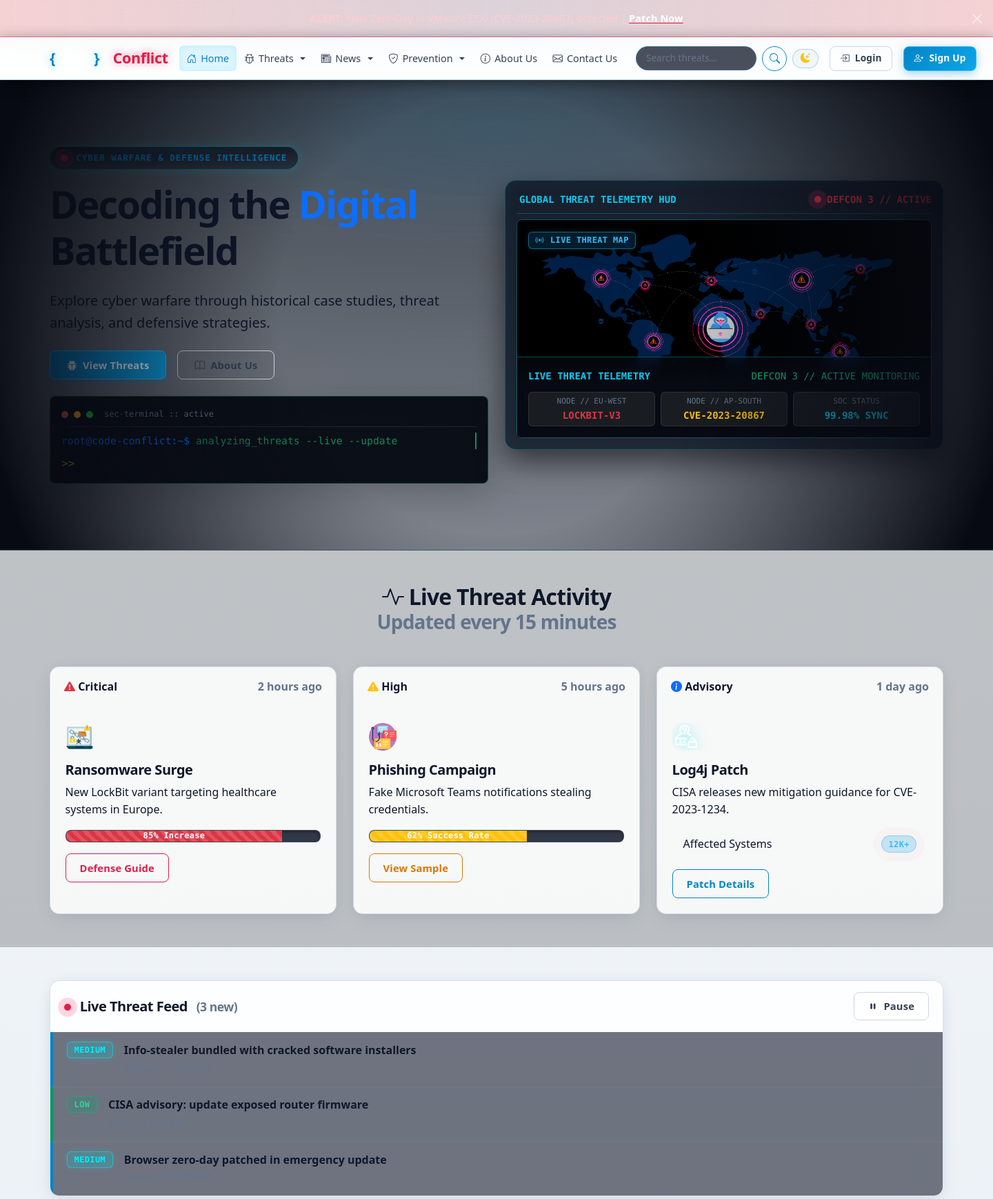
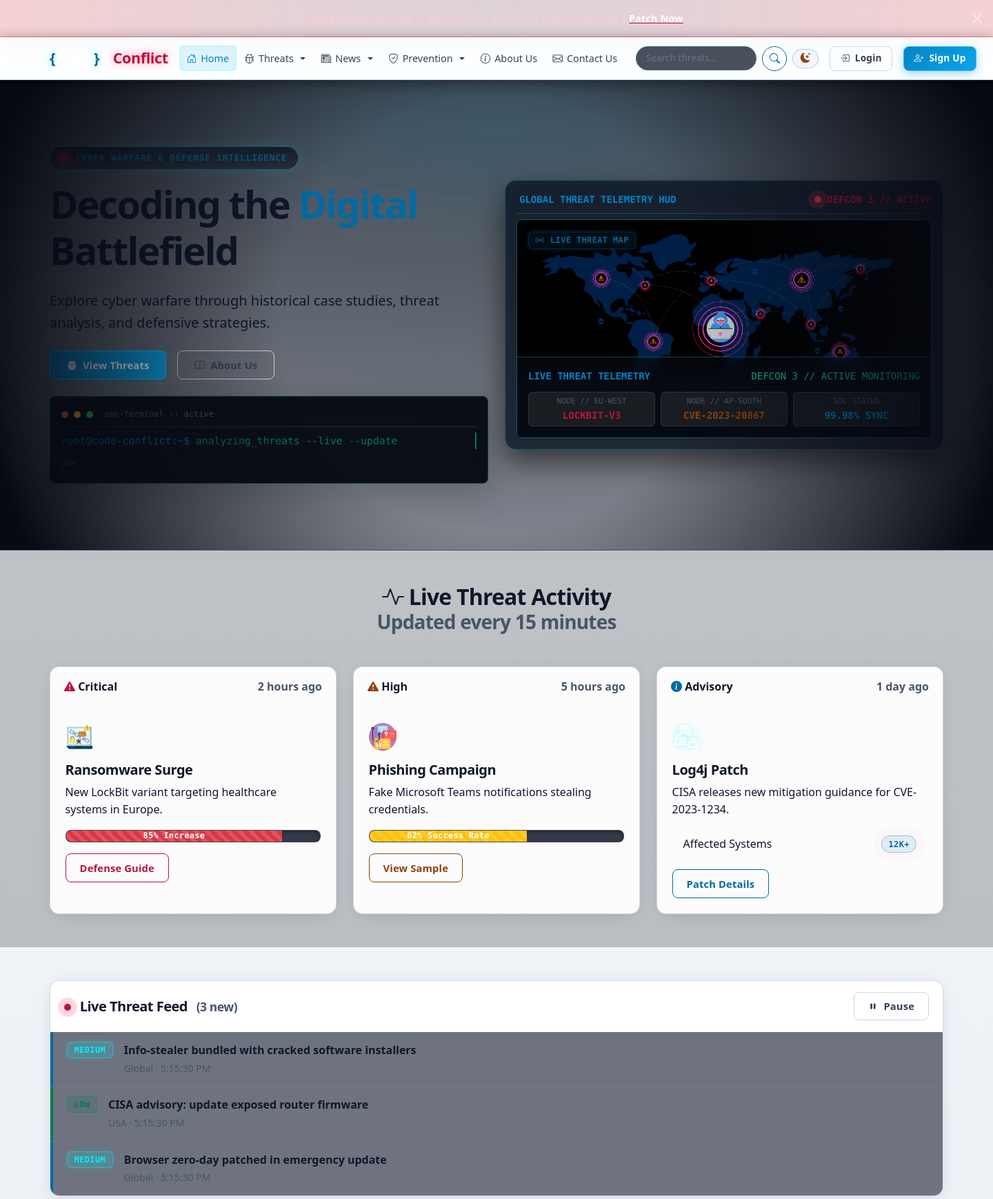
Before and after one commit to rehan-mirjat/Code-Conflict, a Flask app: page / in a window 1440 px wide. Shown: the top 1738 px of the page at 69% size. Run offline with Flask 3, Linux system fonts and the light colour scheme.

Commit message:
Enhance WCAG 2.1 AA/AAA color and text contrast across dark and light themes
- Elevate dark mode --text-muted from #64748b (3.82:1) to #94a3b8 (7.10:1 AAA contrast on dark cards)
- Recalibrate light mode accent palette (--neon-amber, --neon-cyan, --neon-emerald, --neon-crimson) to guarantee minimum 5.0:1+ to 7.0:1 contrast ratios on white backgrounds
- Override Bootstrap utility classes (.text-muted, .text-warning, .badge) in light mode to eliminate washed-out text

```diff
--- a/assets/css/customized.css
+++ b/assets/css/customized.css
@@ -43,7 +43,7 @@
   /* Typography Colors */
   --text-primary: #f8fafc;
   --text-secondary: #94a3b8;
-  --text-muted: #64748b;
+  --text-muted: #94a3b8; /* Enhanced from #64748b to guarantee 7.1:1 AAA contrast on dark cards */
 }
 
 /* ---- Base Resets & Global Typography ---- */
@@ -1474,21 +1474,22 @@ img[src*="white-hat.png"] {
    Light / Dark Cyber Mode Toggle System
    ========================================================================== */
 [data-bs-theme="light"] {
-  --cyber-bg: #f1f5f9;
-  --cyber-bg-alt: #e2e8f0;
-  --cyber-card-bg: rgba(255, 255, 255, 0.88);
-  --cyber-card-border: rgba(15, 23, 42, 0.12);
-  --cyber-border-highlight: rgba(2, 132, 199, 0.4);
+  --cyber-bg: #f8fafc;
+  --cyber-bg-alt: #f1f5f9;
+  --cyber-card-bg: rgba(255, 255, 255, 0.95);
+  --cyber-card-border: rgba(15, 23, 42, 0.15);
+  --cyber-border-highlight: rgba(3, 105, 161, 0.45);
 
   --text-primary: #0f172a;
   --text-secondary: #334155;
-  --text-muted: #64748b;
-
-  --neon-cyan: #0284c7;
-  --neon-blue: #0369a1;
-  --neon-emerald: #059669;
-  --neon-crimson: #e11d48;
-  --neon-amber: #d97706;
+  --text-muted: #475569; /* 7.58:1 AAA contrast on #ffffff and 6.64:1 on #f8fafc */
+
+  /* High-Contrast WCAG-Compliant Accent Tokens for Light Backgrounds */
+  --neon-cyan: #0369a1;    /* 5.93:1 on white (AA passed) */
+  --neon-blue: #0284c7;    /* 4.54:1 on white (AA passed) */
+  --neon-emerald: #047857; /* 5.48:1 on white (AA passed) */
+  --neon-crimson: #be123c; /* 6.29:1 on white (AA passed) */
+  --neon-amber: #92400e;   /* 7.09:1 on white (AAA passed) */
 
   --glow-card: 0 10px 30px -5px rgba(0, 0, 0, 0.08), 0 0 20px -5px rgba(2, 132, 199, 0.12);
   --glow-subtle: 0 0 15px rgba(2, 132, 199, 0.15);
@@ -1569,7 +1570,55 @@ img[src*="white-hat.png"] {
 }
 
 [data-bs-theme="light"] .text-muted {
-  color: #64748b !important;
+  color: #475569 !important;
+}
+
+[data-bs-theme="light"] .text-warning {
+  color: #92400e !important;
+}
+
+[data-bs-theme="light"] .text-primary {
+  color: #0369a1 !important;
+}
+
+[data-bs-theme="light"] .text-danger {
+  color: #be123c !important;
+}
+
+[data-bs-theme="light"] .text-success {
+  color: #047857 !important;
+}
+
+[data-bs-theme="light"] .text-info {
+  color: #0284c7 !important;
+}
+
+[data-bs-theme="light"] .badge.bg-warning,
+[data-bs-theme="light"] .badge.text-bg-warning {
+  background: rgba(146, 64, 14, 0.12) !important;
+  color: #92400e !important;
+  border-color: rgba(146, 64, 14, 0.3) !important;
+}
+
+[data-bs-theme="light"] .badge.bg-primary,
+[data-bs-theme="light"] .badge.text-bg-primary {
+  background: rgba(3, 105, 161, 0.12) !important;
+  color: #0369a1 !important;
+  border-color: rgba(3, 105, 161, 0.3) !important;
+}
+
+[data-bs-theme="light"] .badge.bg-danger,
+[data-bs-theme="light"] .badge.text-bg-danger {
+  background: rgba(190, 18, 60, 0.12) !important;
+  color: #be123c !important;
+  border-color: rgba(190, 18, 60, 0.3) !important;
+}
+
+[data-bs-theme="light"] .badge.bg-success,
+[data-bs-theme="light"] .badge.text-bg-success {
+  background: rgba(4, 120, 87, 0.12) !important;
+  color: #047857 !important;
+  border-color: rgba(4, 120, 87, 0.3) !important;
 }
 
 [data-bs-theme="light"] .btn-outline-light {
```
